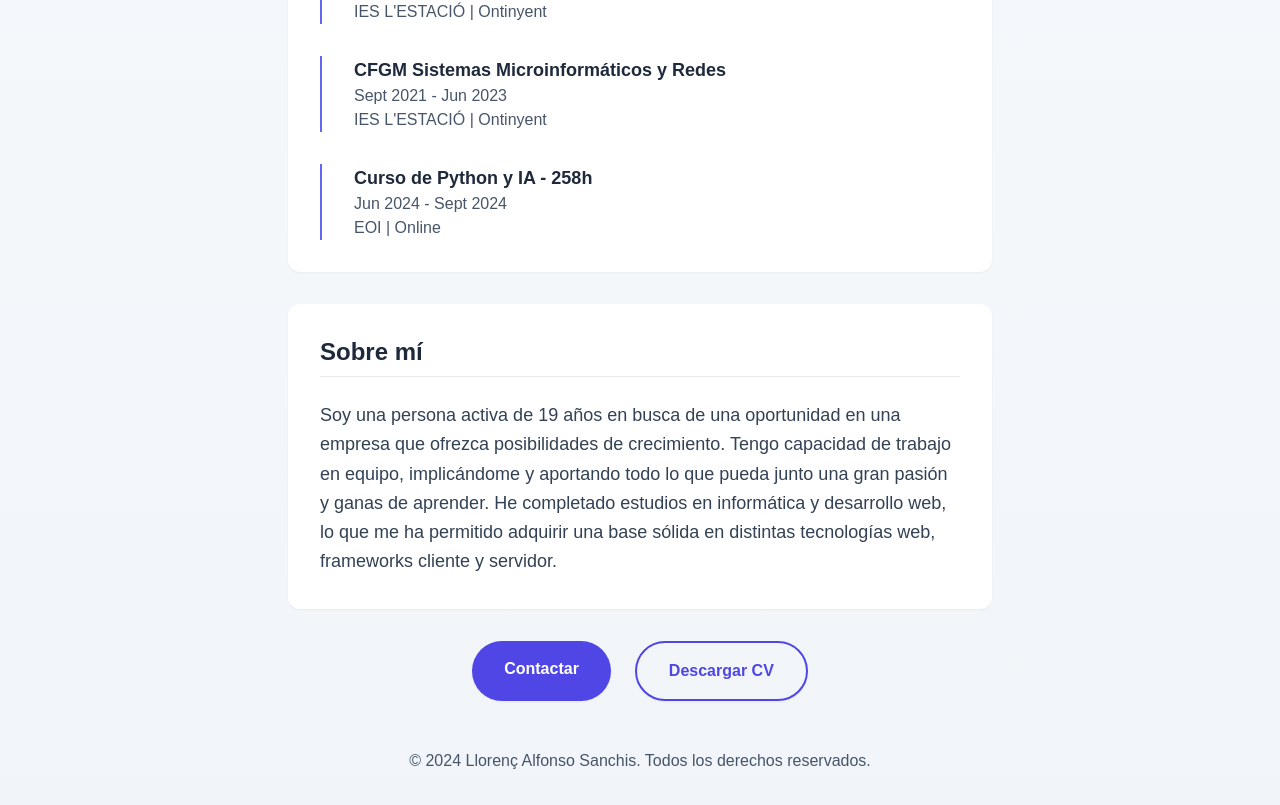
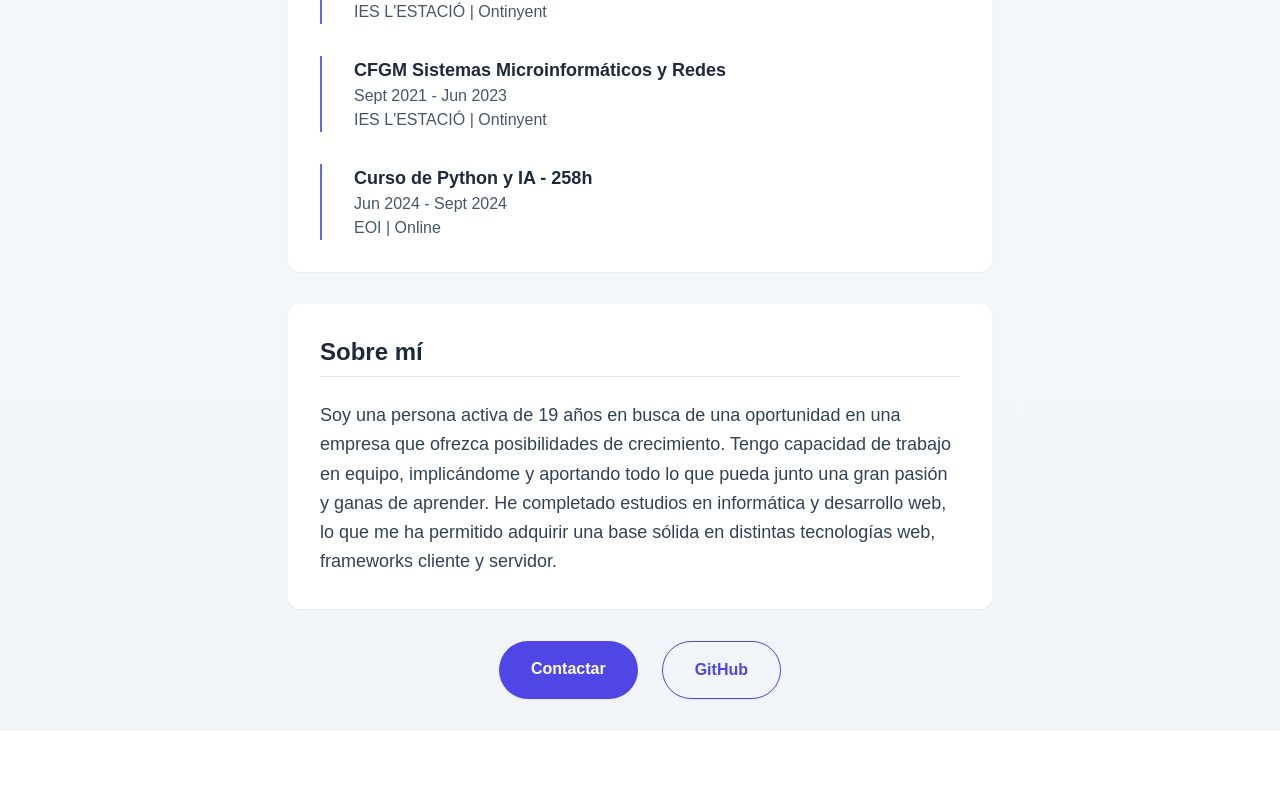
Before and after one commit to alfosan/nextjs-boilerplate, a Next.js app: page / in a window 1280 px wide. Shown: the part 995-1800 px from the top of the page. After the commit the page ends 1726 px from the top, so only its background shows below. Built offline with nearby package versions, Linux system fonts and the light colour scheme.

Commit message:
Modificando la page vercel last

```diff
--- a/app/page.tsx
+++ b/app/page.tsx
@@ -1,3 +1,5 @@
+import Image from 'next/image';
+
 export default function Home() {
   return (
     <div className="flex min-h-screen bg-gradient-to-b from-slate-50 to-slate-100 dark:from-slate-900 dark:to-slate-800">
@@ -5,7 +7,13 @@ export default function Home() {
       <aside className="w-full sm:w-64 fixed sm:left-0 sm:h-full bg-white dark:bg-slate-800 border-r border-slate-200 dark:border-slate-700 p-6 overflow-y-auto sm:block hidden">
         <nav className="space-y-4">
           <div className="mb-8">
-            <img src="/bart.jpg" alt="Llorenç Alfonso" className="w-24 h-24 rounded-full mx-auto mb-4 border-2 border-slate-200 dark:border-slate-700" />
+            <Image
+              src="/bart.jpg"
+              alt="Llorenç Alfonso"
+              className="w-24 h-24 rounded-full mx-auto mb-4 border-2 border-slate-200 dark:border-slate-700"
+              width={96}
+              height={96}
+            />
             <h2 className="text-lg font-bold text-center text-slate-800 dark:text-slate-200">Llorenç Alfonso</h2>
           </div>
           <a href="#info" className="block text-slate-600 dark:text-slate-400 hover:text-indigo-600 dark:hover:text-indigo-400 transition-colors">Información Personal</a>
@@ -114,18 +122,13 @@ export default function Home() {
               Contactar
             </a>
             <a
-              className="rounded-full border-2 border-indigo-600 text-indigo-600 dark:text-indigo-400 px-8 py-4 hover:bg-indigo-50 dark:hover:bg-indigo-900/20 transition-colors font-semibold shadow-sm hover:shadow-md"
-              href="/CV_Llorenç_Alfonso_Sanchis_CAPGEMINI.pdf"
-              download
+              className="rounded-full border border-indigo-600 text-indigo-600 px-8 py-4 hover:bg-indigo-600 hover:text-white transition-colors font-semibold shadow-sm hover:shadow-md"
+              href="https://github.com/alfosan"
             >
-              Descargar CV
+              GitHub
             </a>
           </div>
         </main>
-
-        <footer className="text-center text-slate-600 dark:text-slate-400 mt-12 pb-8">
-          <p>© 2024 Llorenç Alfonso Sanchis. Todos los derechos reservados.</p>
-        </footer>
       </div>
     </div>
   );
```
